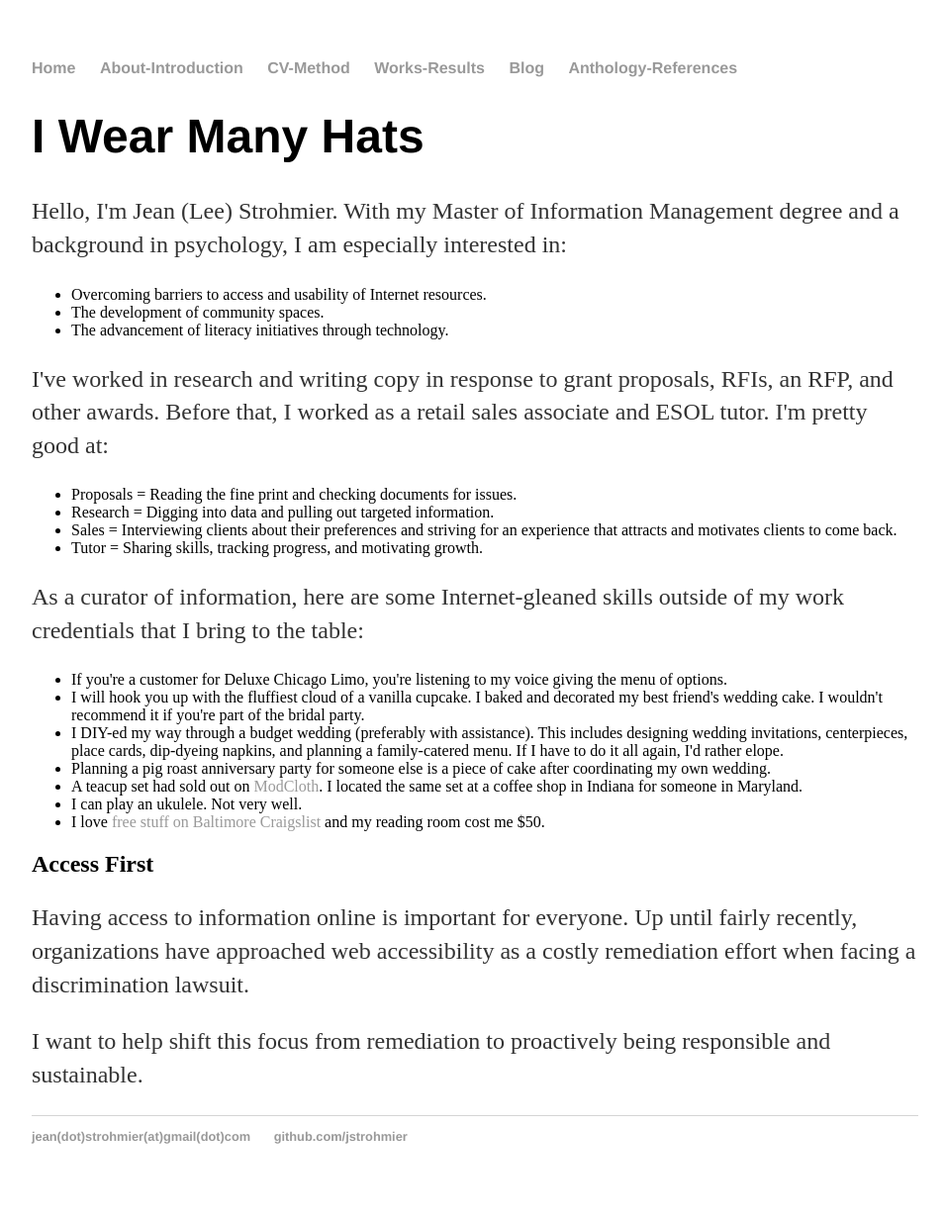
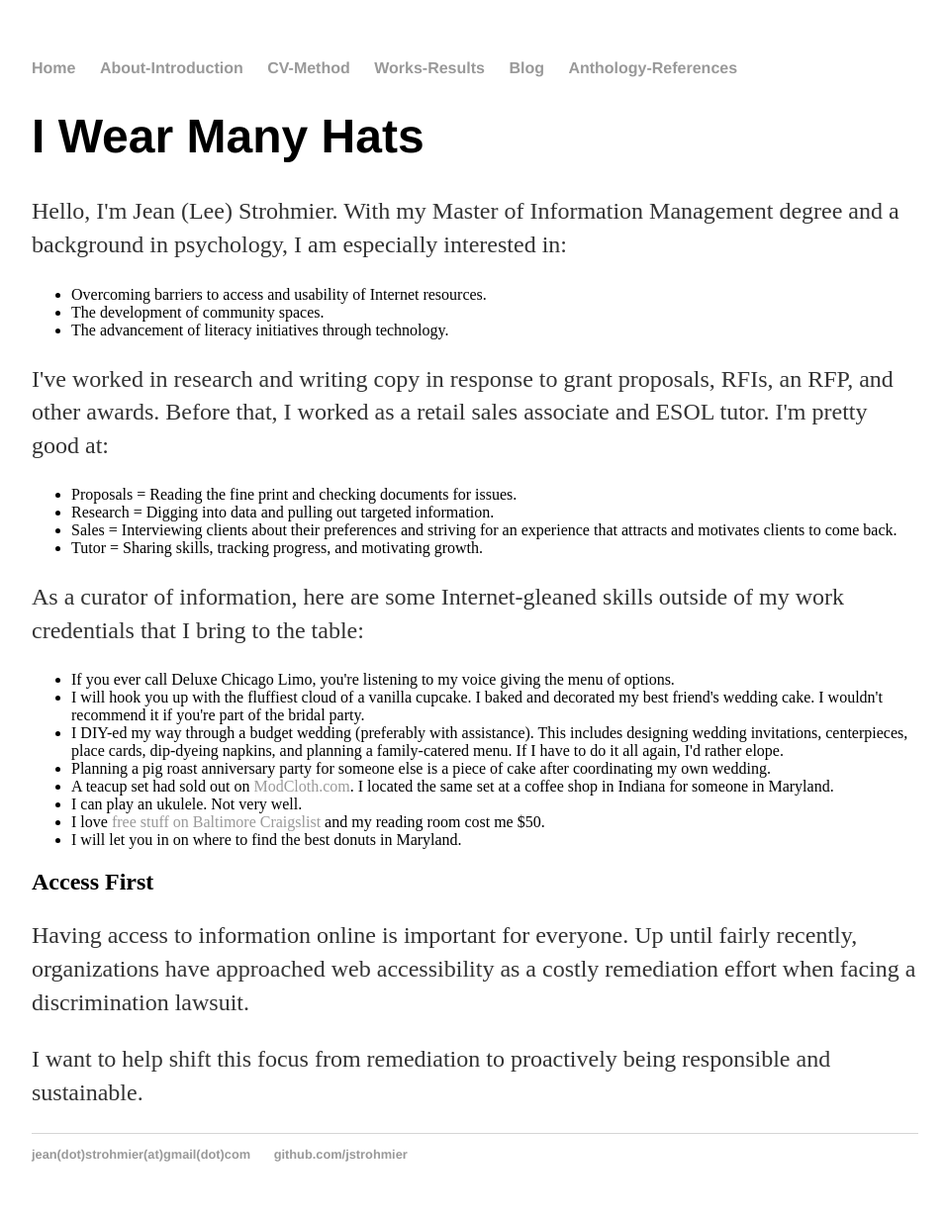
Before and after one commit to JStrohmier/jstrohmier.github.io, a Jekyll site: the page built from about/index.html, in a window 1280 px wide. Shown: the whole page at 99% size, without its empty margins (160-1115 px from the left). Built offline with Jekyll 4.4.1, drawn with Linux system fonts in a browser that asks for light colours.

Commit message:
Update index.html

```diff
--- a/about/index.html
+++ b/about/index.html
@@ -20,13 +20,14 @@ title: Jean Strohmier | A little more about me.
 	</ul>
 	<p>As a curator of information, here are some Internet-gleaned skills outside of my work credentials that I bring to the table:</p>
 	<ul>
-		<li>If you're a customer for Deluxe Chicago Limo, you're listening to my voice giving the menu of options.</li>
+		<li>If you ever call Deluxe Chicago Limo, you're listening to my voice giving the menu of options.</li>
 		<li>I will hook you up with the fluffiest cloud of a vanilla cupcake. I baked and decorated my best friend's wedding cake. I wouldn't recommend it if you're part of the bridal party.</li>
 		<li>I DIY-ed my way through a budget wedding (preferably with assistance). This includes designing wedding invitations, centerpieces, place cards, dip-dyeing napkins, and planning a family-catered menu. If I have to do it all again, I'd rather elope.</li>
 		<li>Planning a pig roast anniversary party for someone else is a piece of cake after coordinating my own wedding.</li>
-		<li>A teacup set had sold out on <a href="https://www.modcloth.com/">ModCloth</a>. I located the same set at a coffee shop in Indiana for someone in Maryland.</li>
+		<li>A teacup set had sold out on <a href="https://www.modcloth.com/">ModCloth.com</a>. I located the same set at a coffee shop in Indiana for someone in Maryland.</li>
 		<li>I can play an ukulele. Not very well.</li>
 		<li>I love <a href="https://baltimore.craigslist.org/search/zip">free stuff on Baltimore Craigslist</a> and my reading room cost me $50.</li>
+		<li>I will let you in on where to find the best donuts in Maryland.</li>
 	</ul>
 	<h2>Access First</h2>
 	<p>Having access to information online is important for everyone. Up until fairly recently, organizations have approached web accessibility as a costly remediation effort when facing a discrimination lawsuit.</p>
```
